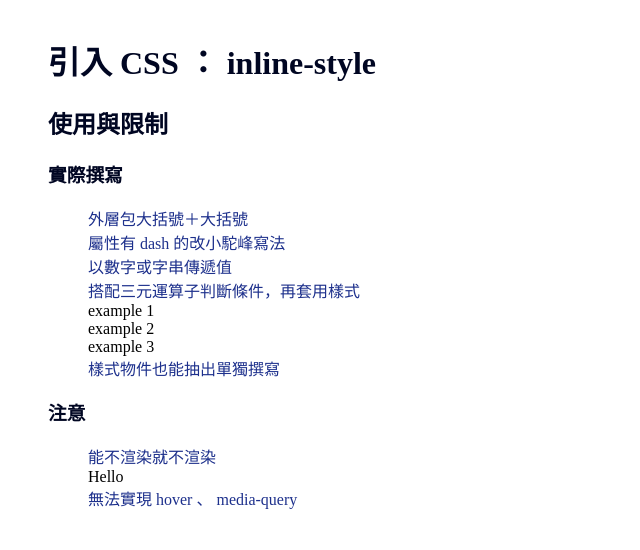
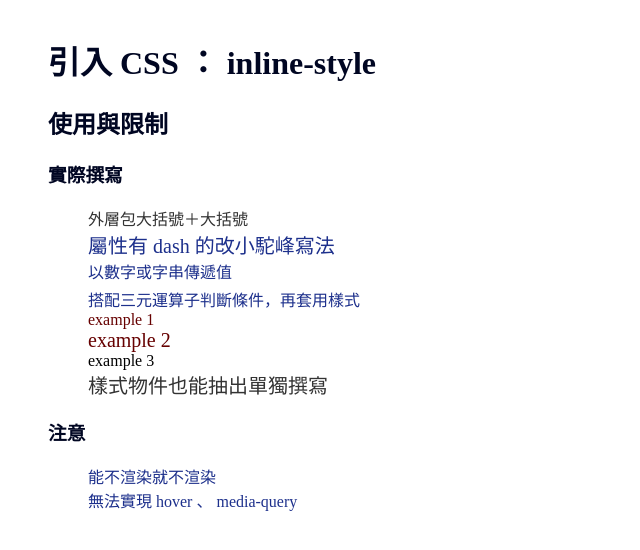
Before and after one commit to vvvvvvii/Ironman, a React (Create React App) app: page /#/menu-item/1 in a window 1280 px wide. Before the commit this address led to /#/menu-item/1. Shown: the top 550 px of the page, without its empty margins (0-640 px from the left). Built offline with nearby package versions, Linux system fonts and the light colour scheme.

Commit message:
課程結束

```diff
--- a/src/pages/Memo.js
+++ b/src/pages/Memo.js
@@ -1,10 +1,10 @@
 import React, { useState } from "react";
 
 function Memo() {
-  const condition = true;
-  // const condition = false;
-  const [show, setShow] = useState(true);
-
+  // const condition = true;
+  const condition = false;
+  const [show, setShow] = useState(false);
+  const styles = { fontSize: "20px", color: "#333" };
   return (
     <div>
       <h1>引入 CSS ： inline-style</h1>
@@ -12,14 +12,18 @@ function Memo() {
       <div>
         <h3>實際撰寫</h3>
         <ul>
-          <li>外層包大括號＋大括號</li>
-          <li>屬性有 dash 的改小駝峰寫法</li>
-          <li>以數字或字串傳遞值</li>
+          <li style={{ color: "#333" }}>外層包大括號＋大括號</li>
+          <li style={{ fontSize: "20px" }}>屬性有 dash 的改小駝峰寫法</li>
+          <li style={{ lineHeight: 1.8 }}>以數字或字串傳遞值</li>
           <li>搭配三元運算子判斷條件，再套用樣式</li>
-          <p>example 1</p>
-          <p>example 2</p>
-          <p>example 3</p>
-          <li>樣式物件也能抽出單獨撰寫</li>
+          <p style={{ color: condition ? "#333" : "#600" }}>example 1</p>
+          <p style={{ fontSize: "20px", color: condition ? "#333" : "#600" }}>
+            example 2
+          </p>
+          <p style={condition ? { fontSize: "20px", color: "#333" } : {}}>
+            example 3
+          </p>
+          <li style={styles}>樣式物件也能抽出單獨撰寫</li>
         </ul>
         <h3>注意</h3>
         <ul>
@@ -27,6 +31,7 @@ function Memo() {
           {/* 比較差的做法：網頁需要做好幾件事（渲染、判斷、加樣式）才能達成目的 */}
           <p style={{ display: show ? "inline" : "none" }}>Hello</p>
           {/* 比較好的做法：不符合條件的話一開始就不渲染 */}
+          {show && <p>Hi</p>}
           <li>無法實現 hover 、 media-query</li>
         </ul>
       </div>
```
